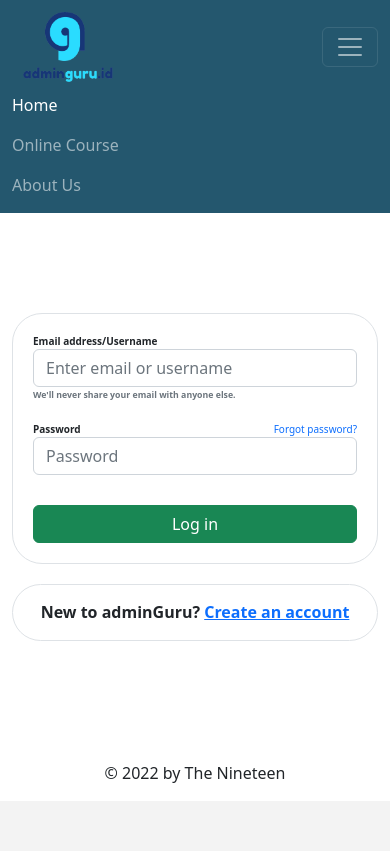
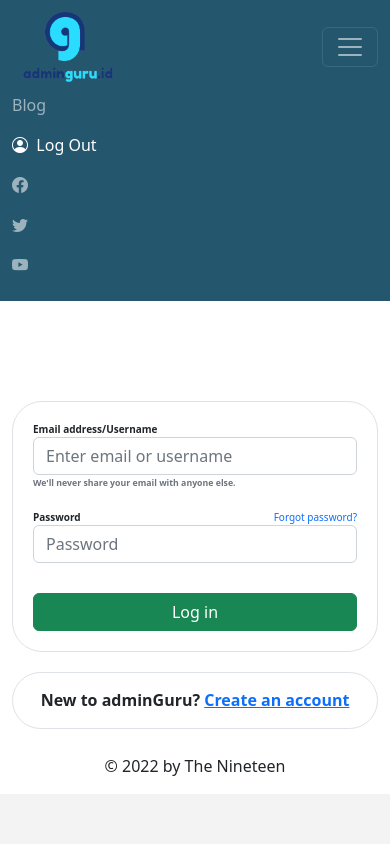
Before and after one commit to fauzanf07/adminGuru, a PHP site: page /adminGuru/login in a window 390 px wide, after a click that opens the changed part. After the commit the page ends 776 px from the top, so only its background shows below. Run offline with PHP 8.4, Linux system fonts and the light colour scheme; some libraries are stand-ins or nearby versions.

Commit message:
make landing page to be responsive

```diff
--- a/login/index.php
+++ b/login/index.php
@@ -10,6 +10,7 @@
 </head>
 
 <body>
+	<div class="wrapper">
 		<div class="nav-parent">
 			<nav class="navbar navbar-expand-lg sticky-top navbar-dark" style="background-color: #FFFFFF;">
 				<div class="pink-on-top"></div>
@@ -22,16 +23,22 @@
 					<button class="navbar-toggler" type="button" data-bs-toggle="collapse" data-bs-target="#navbarNav" aria-controls="navbarNav" aria-expanded="false" aria-label="Toggle navigation">
 					<span class="navbar-toggler-icon"></span>
 					</button>
-				<div class="collapse navbar-collapse" id="navbarNav">
-					<ul class="navbar-nav">
-						<li class="nav-item">
-							<a class="nav-link active" aria-current="page" href="#">Home</a>
+					<div class="collapse navbar-collapse" id="navbarNav"  >
+						<ul class="navbar-nav mb-2 mb-lg-0">
+					        <li class="nav-text" >
+					          <a class="nav-link" aria-current="page" href="blog">Blog</a>
 					        </li>
-						<li class="nav-item">
-							<a class="nav-link" href="#">Online Course</a>
+					        <li class="nav-text">
+					          <a class="nav-link active" href="../backend/logout/logout.php"><i class="bi bi-person-circle"></i>&nbsp;&nbsp;Log Out</a>
 					        </li>
-						<li class="nav-item">
-							<a class="nav-link" href="#">About Us</a>
+					        <li class="nav-icon">
+					          <a class="nav-link" href="#"><i class="bi bi-facebook"></i></a>
+					        </li>
+					        <li class="nav-icon">
+					          <a class="nav-link" href="#"><i class="bi bi-twitter"></i></a>
+					        </li>
+					        <li class="nav-icon">
+					          <a class="nav-link" href="#"><i class="bi bi-youtube"></i></a>
 					        </li>
 						</ul>
 				    </div>
--- a/style/login/style.css
+++ b/style/login/style.css
@@ -33,11 +33,6 @@ body{
 	z-index: 3;
 }
 
-.nav-item{
-	margin-right: 20px;
-	z-index: 3;
-}
-
 .collapse{
 	display: inline-block;
 	justify-content: end;
@@ -55,6 +50,14 @@ nav{
 
 .nav-parent .navbar{
 	background-color: #24576E !important;
+}
+
+.nav-text{
+	margin-right: 20px;
+}
+
+.nav-icon{
+	margin-right: 5px;
 }
 
 .row-1{
@@ -105,7 +108,9 @@ form{
 }
 
 footer {
-	margin-top: auto;
+	position: absolute;
+  	bottom: 0;
+	width: 100%;
 }
 
 @media screen and (max-width: 425px) {
```
Also changed, not shown: index.php (+10 -12 lines), style/landing-page/style.css (+32 -53 lines). Lines whose indentation alone changed are shown as unchanged.
